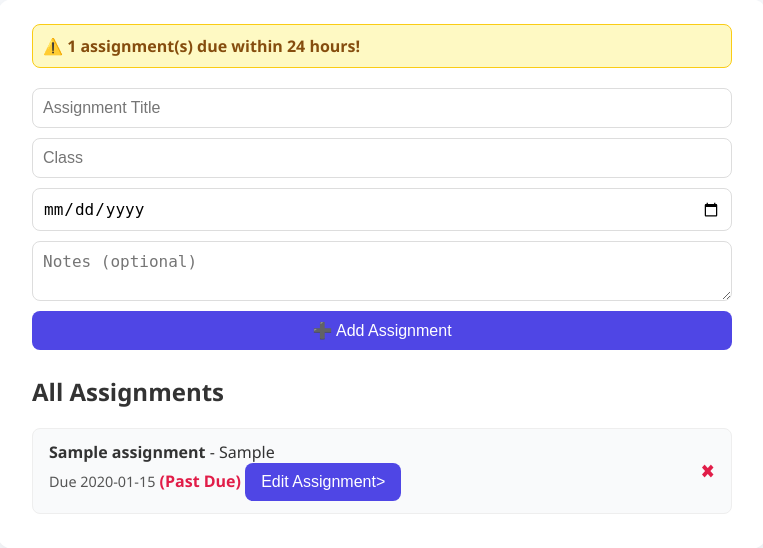
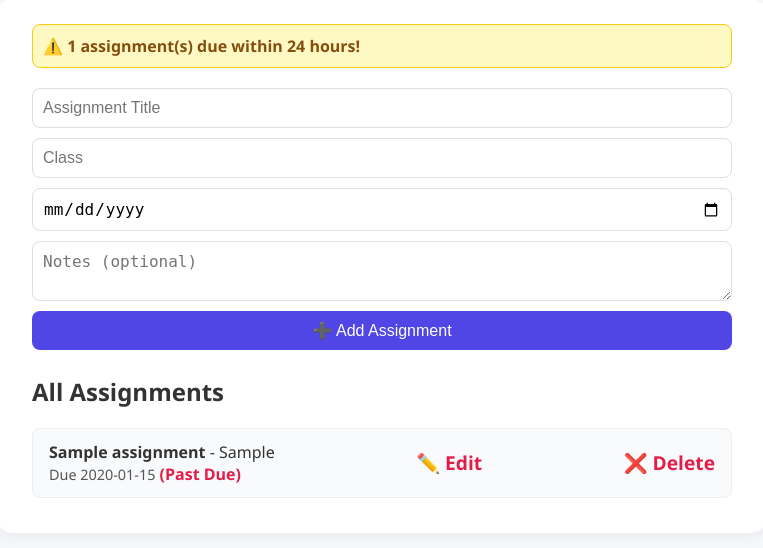
Before and after one commit to DevSpectra-bit/assignment, a Flask app: page / in a window 1280 px wide. Shown: the part 110-658 px from the top of the page, without its empty margins (258-1021 px from the left). Run offline with Flask 3, Linux system fonts and the light colour scheme; tables that the repository leaves empty hold one stand-in row (values such as "Sample post").

Commit message:
Update index.html

```diff
--- a/templates/index.html
+++ b/templates/index.html
@@ -143,9 +143,9 @@
             {% if a.is_past_due %}
               <span class="past-due"> (Past Due)</span>
             {% endif %}
-            <button type="edit"> Edit Assignment>
           </div>
-          <a href="/delete/{{ a.id }}">✖</a>
+          <a href="/edit/{{ a.id }}">✏️ Edit</a>
+          <a href="/delete/{{ a.id }}">❌ Delete</a>
         </li>
       {% endfor %}
     </ul>
```
